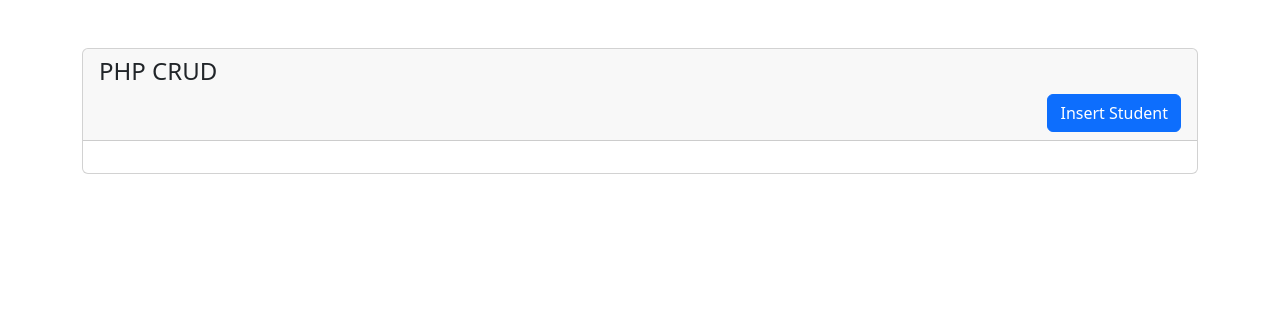
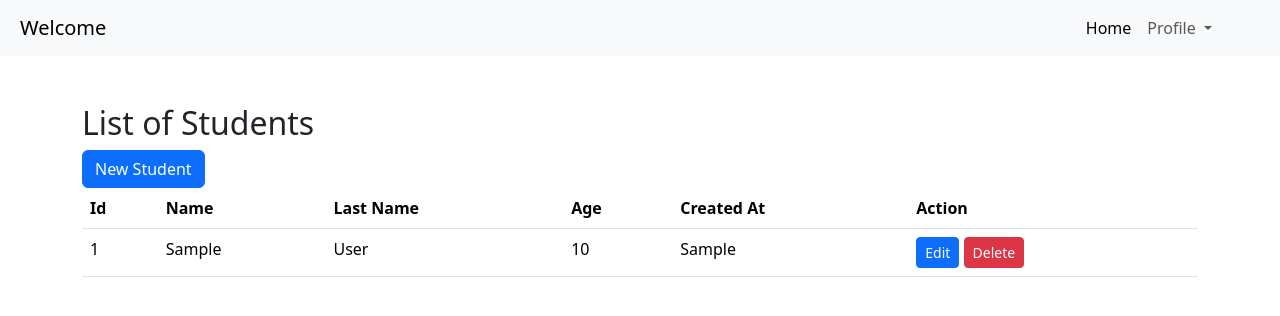
Before and after one commit to justinekyle123/CRUD, a PHP site: page / in a window 1280 px wide. Shown: the top 316 px of the page. Run offline with PHP 8.4, Linux system fonts and the light colour scheme; the visitor is signed in with stand-in values (Sample User, id 1); tables that the repository leaves empty or names only in its code hold one stand-in row (values such as "Sample post").

Commit message:
Add files via upload

```diff
--- /dev/null
+++ b/CRUD/css/style.css
@@ -0,0 +1,5 @@
+
+.container{
+    max-width: 500px;
+    border-radius: 5px;
+}
--- /dev/null
+++ b/CRUD/db.php
@@ -0,0 +1,15 @@
+<?php
+
+    $host = "localhost";
+    $name = "root";
+    $pass = "";
+    $db = "my_system";
+
+
+    $con = new mysqli($host,$name,$pass,$db);
+        if($con->connect_error){
+            die($con->connect_error);
+        }
+
+
+?>
--- a/CRUD/includes/header.php
+++ b/CRUD/includes/header.php
@@ -7,3 +7,5 @@
     <link href="https://cdn.jsdelivr.net/npm/bootstrap@5.3.3/dist/css/bootstrap.min.css" rel="stylesheet" integrity="sha384-QWTKZyjpPEjISv5WaRU9OFeRpok6YctnYmDr5pNlyT2bRjXh0JMhjY6hW+ALEwIH" crossorigin="anonymous">
   </head>
   <body>
+
+  <?php include("navbar.php");?>
--- /dev/null
+++ b/CRUD/includes/navbar.php
@@ -0,0 +1,26 @@
+<nav class="navbar navbar-expand-lg bg-body-tertiary">
+  <div class="container-fluid">
+    <a class="navbar-brand ms-2" href="#">Welcome</a>
+    <button class="navbar-toggler" type="button" data-bs-toggle="collapse" data-bs-target="#navbarSupportedContent" aria-controls="navbarSupportedContent" aria-expanded="false" aria-label="Toggle navigation">
+      <span class="navbar-toggler-icon"></span>
+    </button>
+    <div class="collapse navbar-collapse" id="navbarSupportedContent">
+      <ul class="navbar-nav ms-auto mb-2 mb-lg-0">
+        <li class="nav-item">
+          <a class="nav-link active" aria-current="page" href="#">Home</a>
+        </li>
+        <li class="nav-item dropdown me-5">
+          <a class="nav-link dropdown-toggle" href="#" role="button" data-bs-toggle="dropdown" aria-expanded="false">
+            Profile
+          </a>
+          <ul class="dropdown-menu">
+            <li><a class="dropdown-item" href="#">Profile</a></li>
+            <li><a class="dropdown-item" href="#">Settings</a></li>
+            <li><hr class="dropdown-divider"></li>
+            <li><a class="dropdown-item" href="logout.php">Log out</a></li>
+          </ul>
+        </li>
+      </ul>
+    </div>
+  </div>
+</nav>
--- a/CRUD/index.php
+++ b/CRUD/index.php
@@ -1,59 +1,72 @@
 <?php include("includes/header.php"); ?>
 
-<!--INSERT Modal -->
-<div class="modal fade" id="exampleModal" tabindex="-1" aria-labelledby="exampleModalLabel" aria-hidden="true">
-  <div class="modal-dialog">
-    <div class="modal-content">
-      <div class="modal-header">
-        <h1 class="modal-title fs-5" id="exampleModalLabel">INSERT DATA</h1>
-        <button type="button" class="btn-close" data-bs-dismiss="modal" aria-label="Close"></button>
-      </div>
-      <div class="modal-body">
+<?php
+session_start();
 
-        <div class="form-group mb-3">
-            <label for="" class="ms-2">Name</label>
-            <input type="text" class="form-control" name="name" placeholder="enter name">
-        </div>
-        <div class="form-group mb-3">
-            <label for="" class="ms-2">Email</label>
-            <input type="email" class="form-control" name="email" placeholder="enter email">
-        </div>
-        <div class="form-group mb-3">
-            <label for="" class="ms-2">Password</label>
-            <input type="password" class="form-control" name="password" placeholder="enter password">
-        </div>
-        <div class="form-group mb-3">
-            <label for="" class="ms-2">Repeat Password</label>
-            <input type="password" class="form-control" name="repeatpass" placeholder="repeat password">
-        </div>
+// Check if the user is logged in
+if (!isset($_SESSION['user_id'])) {
+    // If not, redirect to login page
+    header('Location: login.php');
+    exit();
+}
 
-      </div>
-      <div class="modal-footer">
-        <button type="button" class="btn btn-secondary" data-bs-dismiss="modal">Close</button>
-        <button type="submit" class="btn btn-primary">Insert</button>
-      </div>
+?>
+
+<!DOCTYPE html>
+<html lang="en">
+<head>
+    <meta charset="UTF-8">
+    <meta name="viewport" content="width=device-width, initial-scale=1.0">
+    <title>Document</title>
+    <link rel="stylesheet" href="">
+</head>
+<body>
+    <div class="container my-5">
+        <h2>List of Students</h2>
+        <a href="create.php" class="btn btn-primary">New Student</a>
+        <br>
+        <table class="table">
+            <thead>
+                <tr>
+                    <th>Id</th>
+                    <th>Name</th>
+                    <th>Last Name</th>
+                    <th>Age</th>
+                    <th>Created At</th>
+                    <th>Action</th>
+                </tr>
+            </thead>
+            <tbody>
+                <?php
+                    include_once("db.php");
+
+                    $sql = "SELECT * FROM students ";
+                    $result = $con->query($sql);
+
+                    if(!$result){
+                        die($con->error);
+                    }
+                        while($row = $result->fetch_assoc()){
+                            echo " <tr>
+                    <td>$row[id]</td>
+                    <td>$row[firstname]</td>
+                    <td>$row[lastname]</td>
+                    <td>$row[age]</td>
+                    <td>$row[created]</td>
+                    <td>
+                        <a href='edit.php?id=$row[id]' class='btn btn-primary btn-sm'>Edit</a>
+                        <a href='delete.php?id=$row[id]' class='btn btn-danger btn-sm'>Delete</a>
+                    </td>
+                </tr>
+                ";
+                        }
+                ?>
+
+            </tbody>
+        </table>
     </div>
-  </div>
-</div>
+</body>
+</html>
 
-   <div class="container mt-5">
-        <div class="row justify-content-center">
-            <div class="col md-8">
-                <div class="card">
-                    <div class="card-header">
-                        <h4 >PHP CRUD</h4>
-                        <button type="button" class="btn btn-primary float-end" data-bs-toggle="modal" data-bs-target="#exampleModal">
-                            Insert Student
-                        </button>
-                    </div>
-
-                    <div class="card-body">
-
-                    </div>
-
-                </div>
-            </div>
-        </div>
-   </div>
 
  <?php include("includes/footer.php"); ?>
```
Also changed, not shown: CRUD/create.php (added, +52 -0 lines), CRUD/login.php (added, +63 -0 lines), CRUD/logout.php (added, +7 -0 lines), CRUD/register.php (added, +88 -0 lines), CRUD/delete.php (added), CRUD/edit.php (added).
